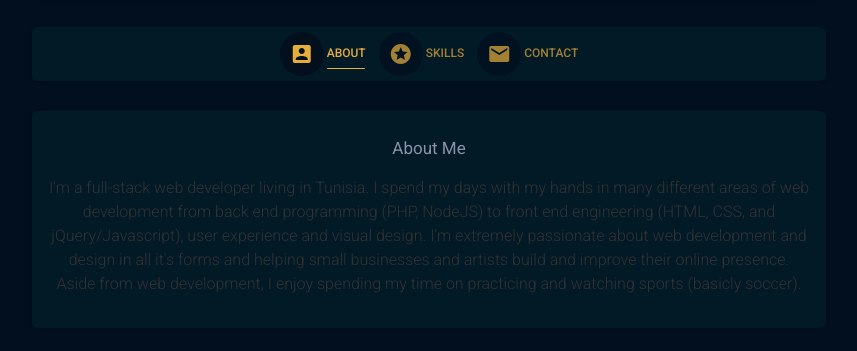
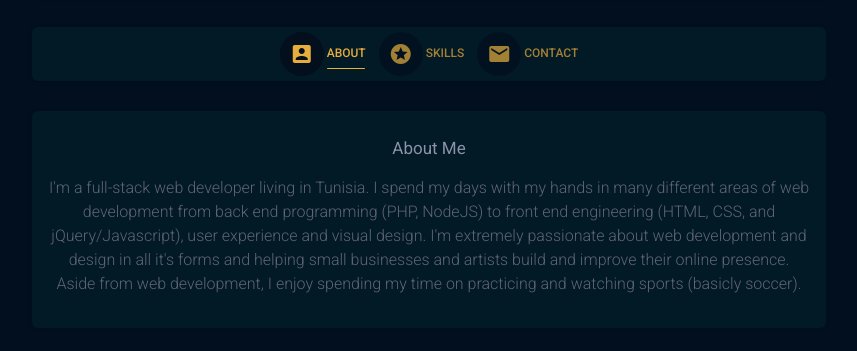
Before and after one commit to fedi96/fedi, a plain HTML site: page index.html in a window 1280 px wide. Shown: the part 522-873 px from the top of the page, without its empty margins (211-1068 px from the left). Drawn offline with nearby package versions, Linux system fonts and the light colour scheme.

Commit message:
Update app.589743f8e33d918eb39b386c71bd8f73.css

```diff
--- a/static/css/app.589743f8e33d918eb39b386c71bd8f73.css
+++ b/static/css/app.589743f8e33d918eb39b386c71bd8f73.css
@@ -4,7 +4,7 @@
     text-decoration: none;
 }
 .light-edition .card.card-profile{background:url(/static/img/bg.jpeg) 50% no-repeat;}
-.light-edition .description, .card-description, .footer-big p {
+.light-edition .description, .light-edition .card-description, .light-edition .footer-big p {
     color: #333 !important;
 }
 .light-edition .bar .bar-item {
```
